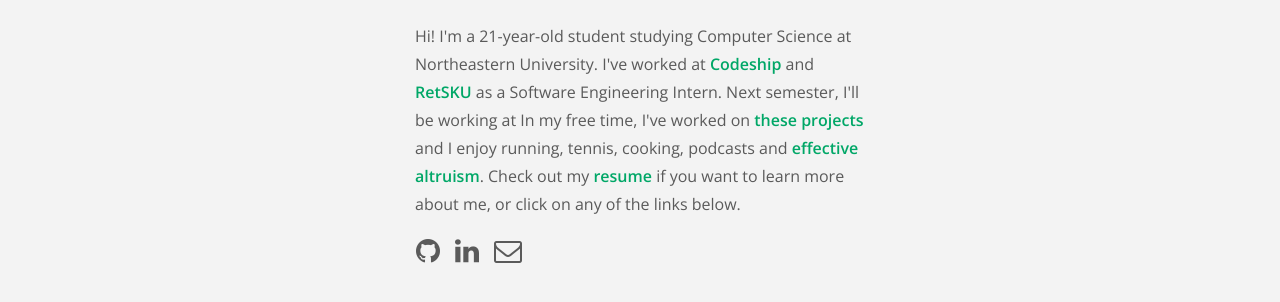
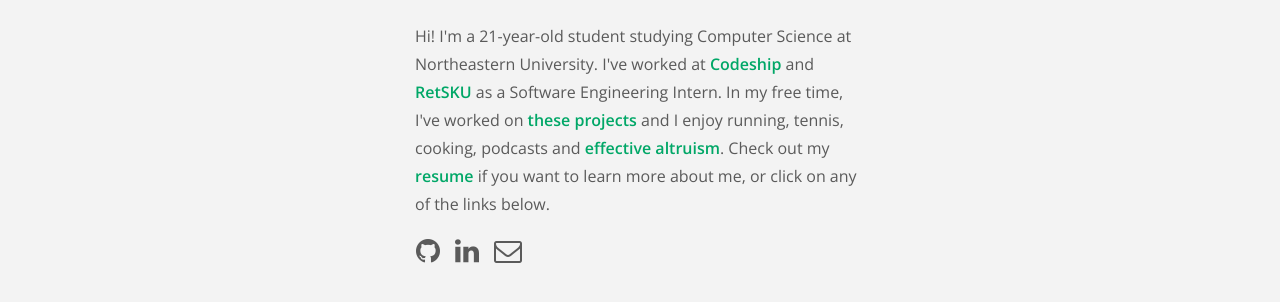
Before and after one commit to BenMusch/benmusch.github.io, a plain HTML site: page index.html in a window 1280 px wide. Shown: the part 130-432 px from the top of the page. Drawn offline with nearby package versions, Linux system fonts and the light colour scheme.

Commit message:
Fix typo

```diff
--- a/index.html
+++ b/index.html
@@ -19,11 +19,9 @@
             Northeastern University. I've worked at
             <a href="http://www.codeship.com" target="_blank">Codeship</a> and
             <a href="http://www.retsku.com" target="_blank">RetSKU</a> as a
-            Software Engineering Intern. Next semester, I'll be working at
-            In my free time, I've worked on
+            Software Engineering Intern. In my free time, I've worked on
             <a href="projects.html">these projects</a> and I enjoy running,
-            tennis, cooking, podcasts and <a href="altruism.html">effective
-              altruism</a>.
+            tennis, cooking, podcasts and <a href="altruism.html">effective altruism</a>.
             Check out my <a href="resume.pdf">resume</a>
             if you want to learn more about me, or click on any of
             the links below.
```
